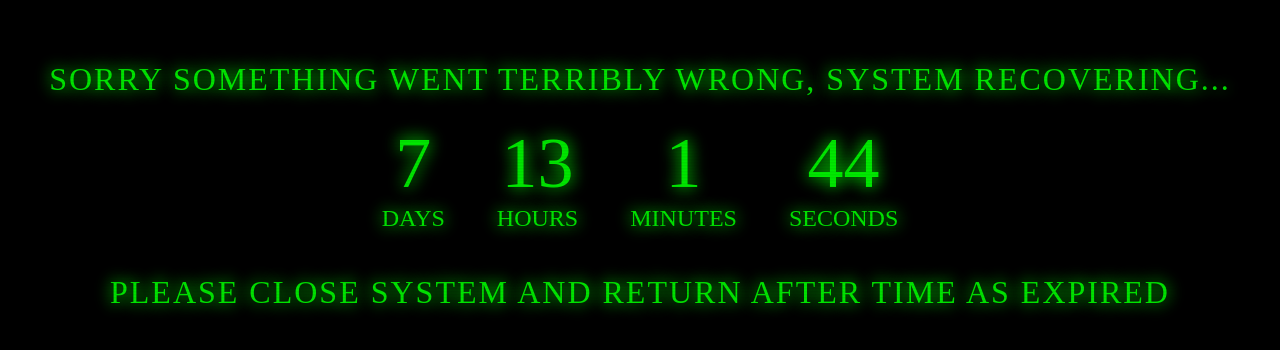
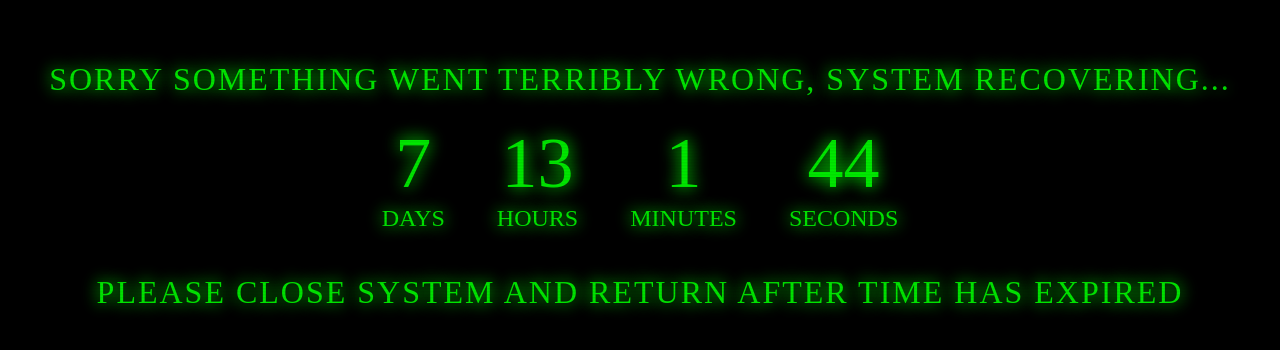
Before and after one commit to LukeFish116/ProjectFishMish, a plain HTML site: page index.html in a window 1280 px wide. Shown: the part 214-564 px from the top of the page. Drawn offline with Linux system fonts and the light colour scheme; a web font is replaced by a local one.

Commit message:
Update index.html

```diff
--- a/index.html
+++ b/index.html
@@ -221,7 +221,7 @@ document.addEventListener('keydown', function(e) {
     </ul>
   </div>
     <br>
-  <h1>please close system and return after time as expired</h1>
+  <h1>please close system and return after time has expired</h1>
 </div>
 </body>
 
```
